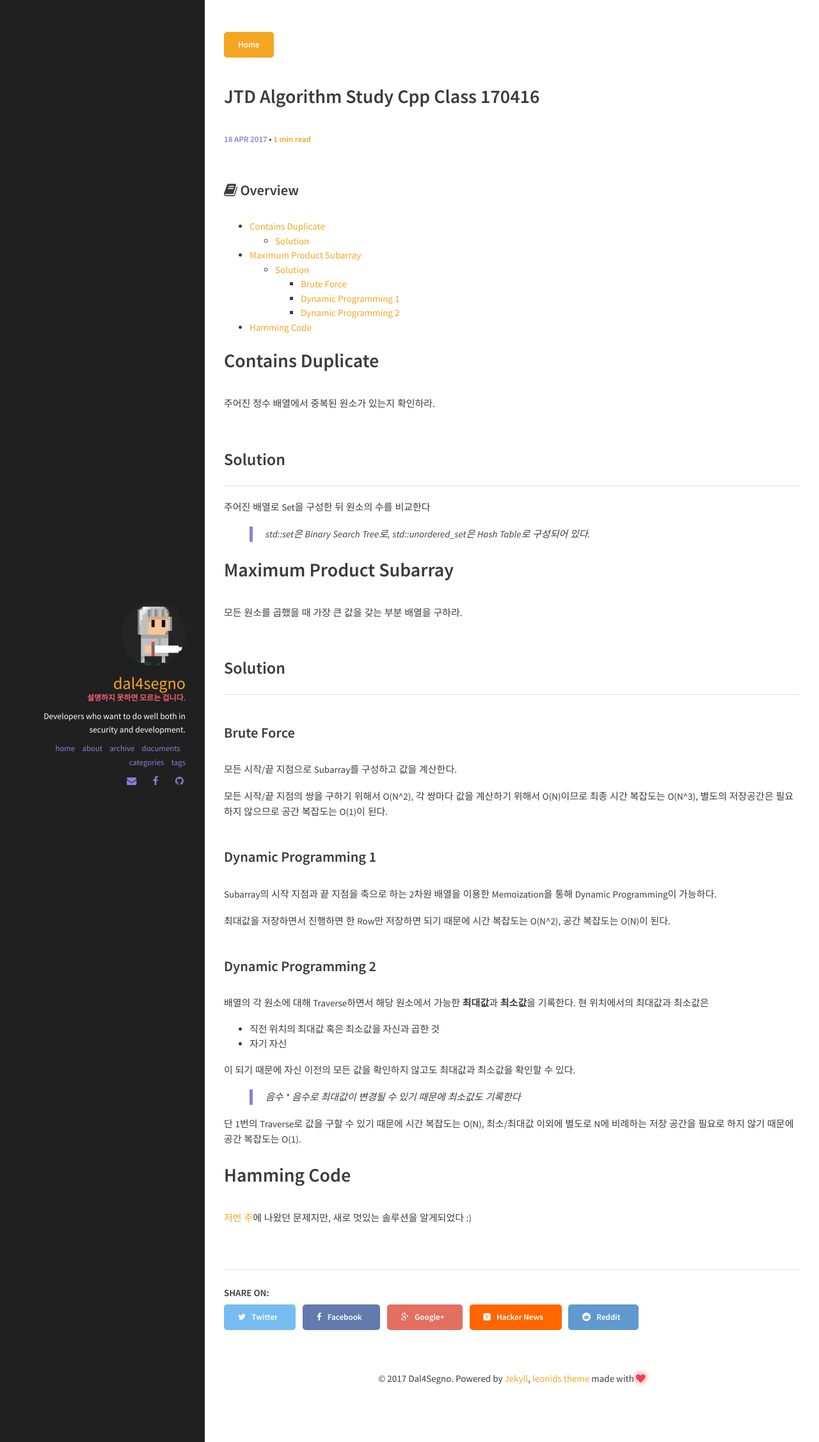
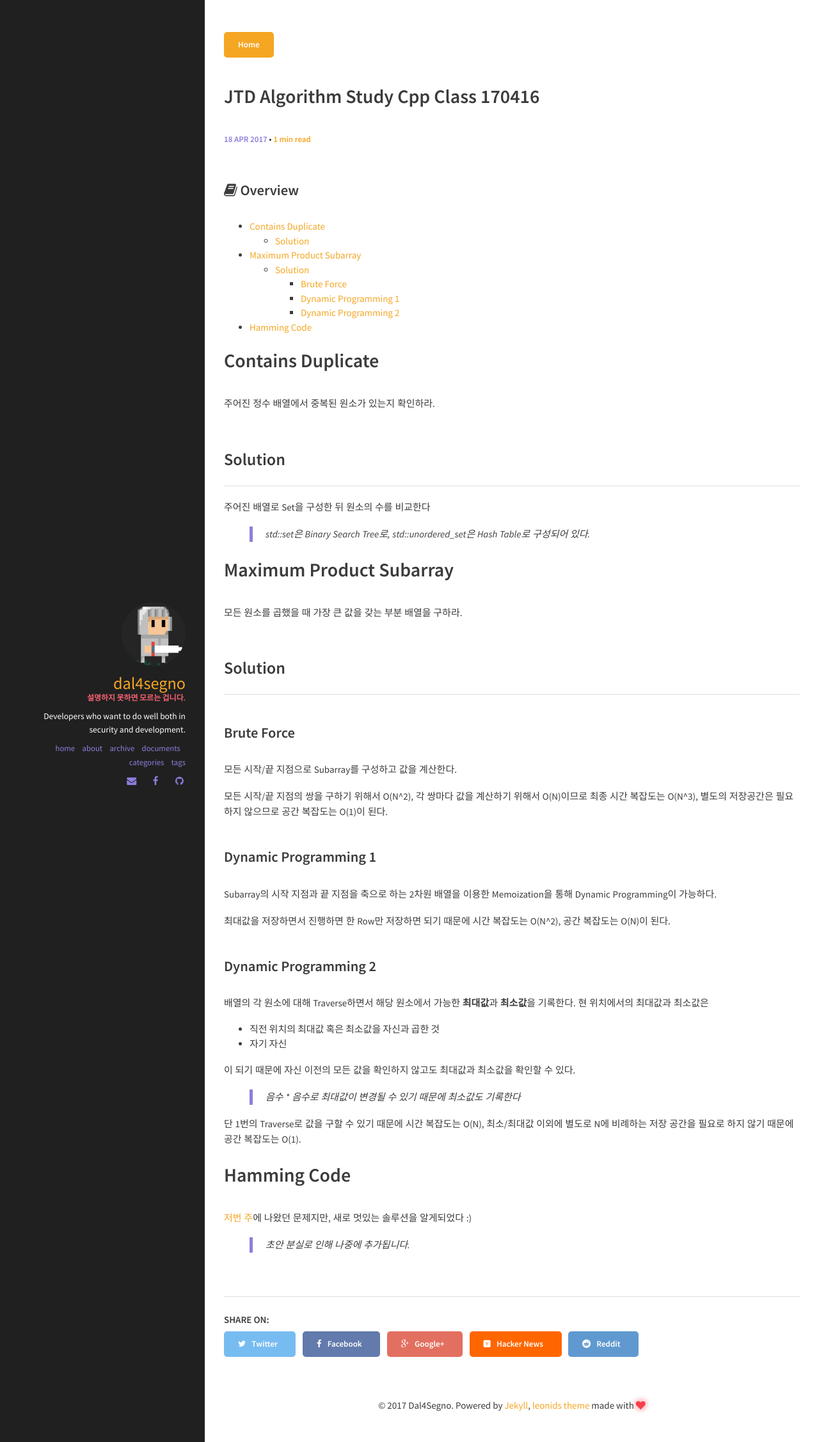
Before and after one commit to Dal4Segno/dal4segno.github.com, a Jekyll site: the page built from _posts/2017-04-17-jtd-algorithm-study-cpp-170416.markdown, in a window 1280 px wide. Shown: the whole page at 64% size. Built offline with Jekyll 4.4.1, drawn with Linux system fonts in a browser that asks for light colours; some web fonts are replaced; comment, search, counter and statistics services are not loaded.

Commit message:
170416 포스트 수정

```diff
--- a/_posts/2017-04-17-jtd-algorithm-study-cpp-170416.markdown
+++ b/_posts/2017-04-17-jtd-algorithm-study-cpp-170416.markdown
@@ -59,3 +59,5 @@ Subarray의 시작 지점과 끝 지점을 축으로 하는 2차원 배열을
 # Hamming Code
 
 [저번 주]()에 나왔던 문제지만, 새로 멋있는 솔루션을 알게되었다 :)
+
+> 초안 분실로 인해 나중에 추가됩니다.
```
